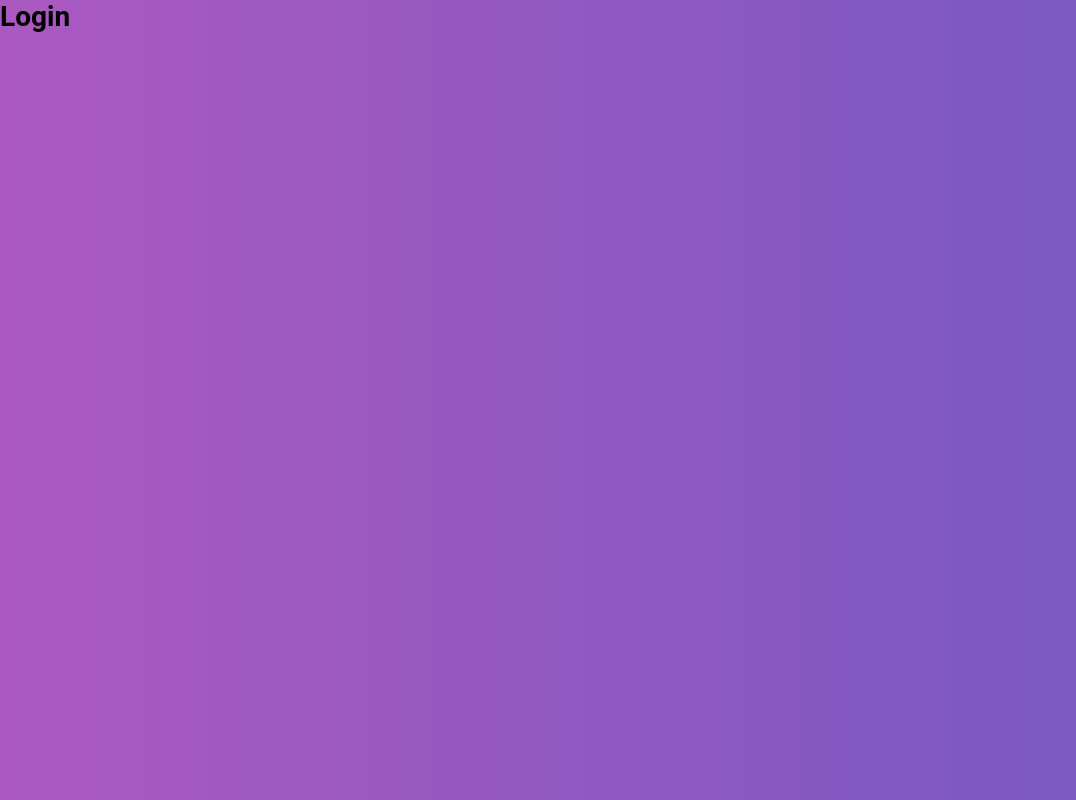
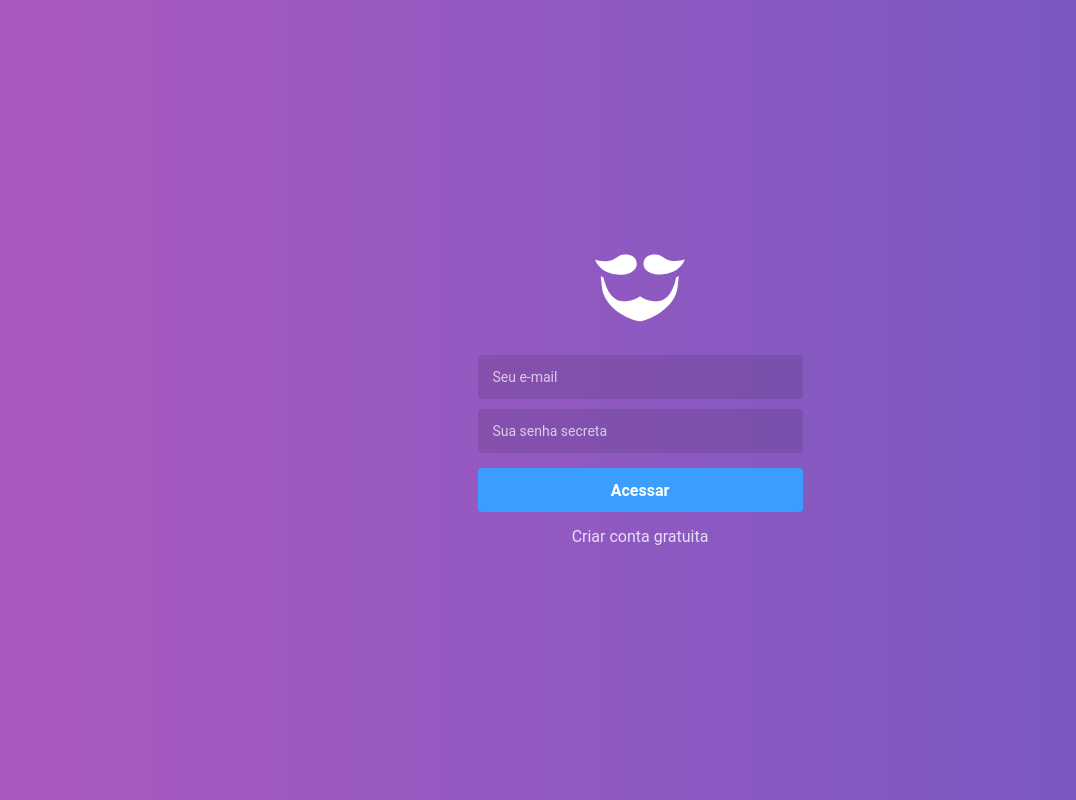
Before and after one commit to elcarvalho/gostack-gobarber-frontend, a React (Create React App) app: page / in a window 1280 px wide. Shown: the whole page, without its empty margins (0-1076 px from the left). Built offline with nearby package versions, Linux system fonts and the light colour scheme.

Commit message:
chore(cadastro/autenticação): estilização

```diff
--- a/package.json
+++ b/package.json
@@ -7,6 +7,7 @@
     "@testing-library/react": "^9.3.2",
     "@testing-library/user-event": "^7.1.2",
     "history": "^4.10.1",
+    "polished": "^3.5.1",
     "prop-types": "^15.7.2",
     "react": "^16.13.1",
     "react-dom": "^16.13.1",
--- a/public/index.html
+++ b/public/index.html
@@ -3,7 +3,7 @@
   <head>
     <meta charset="utf-8" />
     <meta name="viewport" content="width=device-width, initial-scale=1" />
-    <title>Rocketseat - Gobarber</title>
+    <title>Rocketseat - GoBarber</title>
   </head>
   <body>
     <div id="root"></div>
--- a/src/pages/SignIn/index.js
+++ b/src/pages/SignIn/index.js
@@ -1,7 +1,20 @@
 import React from 'react';
+import { Link } from 'react-router-dom';
 
-// import { Container } from './styles';
+import logo from '~/assets/logo.svg';
 
 export default function SignIn() {
-  return <h1>Login</h1>;
+  return (
+    <>
+      <img src={logo} alt="GoBarber" />
+
+      <form action="">
+        <input type="email" placeholder="Seu e-mail" />
+        <input type="password" placeholder="Sua senha secreta" />
+
+        <button type="submit">Acessar</button>
+        <Link to="/register">Criar conta gratuita</Link>
+      </form>
+    </>
+  );
 }
--- a/src/pages/SignUp/index.js
+++ b/src/pages/SignUp/index.js
@@ -1,7 +1,21 @@
 import React from 'react';
+import { Link } from 'react-router-dom';
 
-// import { Container } from './styles';
+import logo from '~/assets/logo.svg';
 
 export default function SignUp() {
-  return <div />;
+  return (
+    <>
+      <img src={logo} alt="GoBarber" />
+
+      <form action="">
+        <input placeholder="Nome completo" />
+        <input type="email" placeholder="Seu e-mail" />
+        <input type="password" placeholder="Sua senha secreta" />
+
+        <button type="submit">Criar conta</button>
+        <Link to="/">Já tenho login</Link>
+      </form>
+    </>
+  );
 }
--- a/src/pages/_layouts/auth/index.js
+++ b/src/pages/_layouts/auth/index.js
@@ -1,10 +1,14 @@
 import React from 'react';
 import PropTypes from 'prop-types';
 
-import { Wrapper } from './styles';
+import { Wrapper, Content } from './styles';
 
 export default function AuthLayout({ children }) {
-  return <Wrapper>{children}</Wrapper>;
+  return (
+    <Wrapper>
+      <Content>{children}</Content>
+    </Wrapper>
+  );
 }
 
 AuthLayout.propTypes = {
--- a/src/pages/_layouts/auth/styles.js
+++ b/src/pages/_layouts/auth/styles.js
@@ -1,6 +1,63 @@
 import styled from 'styled-components';
+import { darken } from 'polished';
 
 export const Wrapper = styled.div`
   height: 100%;
   background: linear-gradient(-90deg, #7159c1, #ab59c1);
+  display: flex;
+  justify-content: center;
+  align-items: center;
 `;
+
+export const Content = styled.div`
+  width: 100%;
+  max-width: 325px;
+  text-align: center;
+
+  form {
+    display: flex;
+    flex-direction: column;
+    margin-top: 30px;
+
+    input {
+      background: rgba(0, 0, 0, 0.1);
+      border: 0;
+      border-radius: 4px;
+      height: 44px;
+      padding: 0 15px;
+      color: #fff;
+      margin: 0 0 10px;
+
+      &::placeholder {
+        color: rgba(255, 255, 255, 0.7);
+      }
+    }
+
+    button {
+      margin: 5px 0 0;
+      height: 44px;
+      background: #3b9eff;
+      font-weight: bold;
+      color: #fff;
+      border: 0;
+      border-radius: 4px;
+      font-size: 16px;
+      transition: background 0.2s;
+
+      &:hover {
+        background: ${darken(0.03, '#3b9eff')};
+      }
+    }
+
+    a {
+      color: #fff;
+      margin-top: 15px;
+      font-size: 16px;
+      opacity: 0.8;
+
+      &:hover {
+        opacity: 1;
+      }
+    }
+  }
+`;
```
Also changed, not shown: src/assets/logo.svg (added), 1 other file (tests, documents, lock files or other folders).
